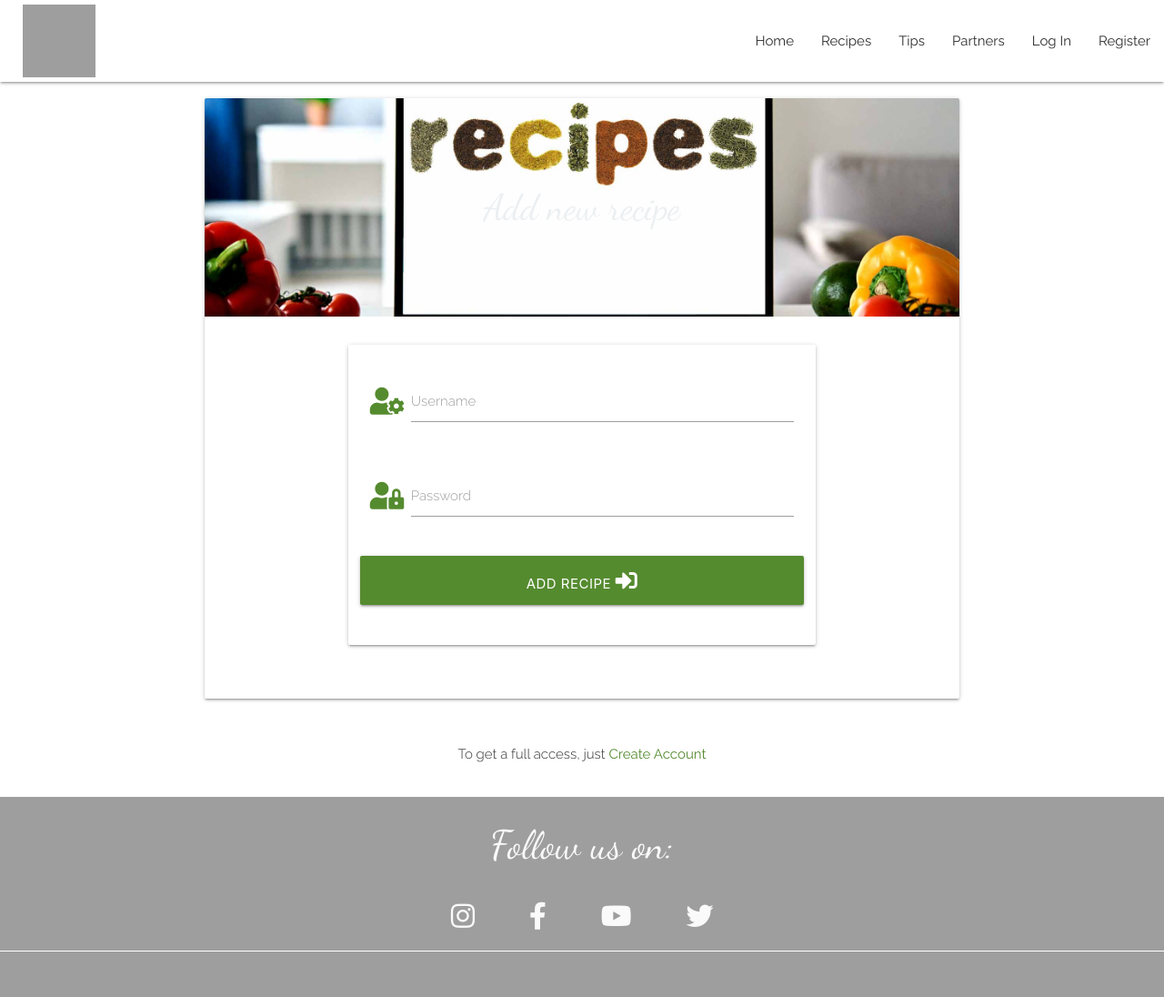
After one commit to andrewskyboss/milestone-project-03, a Flask app: page /add_recipe in a window 1280 px wide. The commit adds this page. Shown: the whole page at 91% size. Run offline with Flask 2, Linux system fonts and the light colour scheme; data that the repository does not hold is empty; some libraries are stand-ins or nearby versions; grey boxes are pictures that could not be loaded.

Commit message:
Adding recipe functionality

```diff
--- a/app.py
+++ b/app.py
@@ -110,6 +110,26 @@ def logout():
     return redirect(url_for("login"))
 
 
+@app.route("/add_recipe", methods=["GET", "POST"])
+def add_recipe():
+    if request.method == "POST":
+        # is_urgent = "on" if request.form.get("is_urgent") else "off"
+        task = {
+            "category_name": request.form.get("category_name"),
+            "task_name": request.form.get("task_name"),
+            "task_description": request.form.get("task_description"),
+            "is_urgent": is_urgent,
+            "due_date": request.form.get("due_date"),
+            "created_by": session["user"]
+        }
+        mongo.db.tasks.insert_one(task)
+        flash("Recipe is Successfully Added")
+        return redirect(url_for("get_recipes"))
+
+    categories = mongo.db.categories.find().sort("category_name", 1)
+    return render_template("add_recipe.html", categories=categories)
+
+
 if __name__ == "__main__":
     app.run(host=os.environ.get("IP"),
             port=int(os.environ.get("PORT")),
--- /dev/null
+++ b/templates/add_recipe.html
@@ -0,0 +1,56 @@
+{% extends "base.html" %}
+{% block content %}
+
+    <div class="row">
+        <div class="col s12 m8 offset-m2">
+            <div class="card">
+                <div class="card-image">
+                    <img class="responsive-img" src="{{url_for('static', filename='images/project-3-img-014e.jpg')}}">
+                    <span class="card-title blue-grey-text text-lighten-5 center-align">Add new recipe</span>
+                </div>
+                <div class="card-content">
+                    <div class="row">
+                        <form class="col s12 m8 offset-m2" method="POST" action="{{ url_for('login') }}">
+                            <div class="card-panel">
+                                <!-- username -->
+                                <div class="row">
+                                    <div class="input-field col s12">
+                                        <i class="fas fa-user-cog prefix light-green-text text-darken-3"></i>
+                                        <input id="username" name="username" type="text" minlength="5"
+                                            maxlength="15" pattern="^[a-zA-Z0-9]{6,18}$" class="validate" required>
+                                        <label for="username">Username</label>
+                                    </div>
+                                </div>
+                                <!-- passowrd -->
+                                <div class="row">
+                                    <div class="input-field col s12">
+                                        <i class="fas fa-user-lock prefix light-green-text text-darken-3"></i>
+                                        <input id="password" name="password" type="password" minlength="5"
+                                            maxlength="15" pattern="^[a-zA-Z0-9]{6,18}$" class="validate" required>
+                                        <label for="password">Password</label>
+                                    </div>
+                                </div>
+                                <!-- register -->
+                                <div class="row">
+                                    <button type="submit" class="col s12 btn-large light-green darken-3 text-shadow">
+                                        Add recipe <i class="fas fa-sign-in-alt"></i>
+                                    </button>
+                                </div>
+                            </div>
+                        </form>
+                    </div>
+                </div>
+            </div>
+        </div>
+    </div>
+
+    <div class="row">
+        <div class="col s12 m8 offset-m2">
+            <p class="center-align">
+                To get a full access, just
+                <a href="{{ url_for('register') }}" class="link-text light-green-text text-darken-3">Create Account</a>
+            </p>
+        </div>
+    </div>
+
+{% endblock %}
--- a/templates/base.html
+++ b/templates/base.html
@@ -39,7 +39,7 @@
                     <li><a href="partners.html">Partners</a></li>
                 {% if session.user %}
                     <li><a href="{{ url_for('profile', username=session['user']) }}">Profile</a></li>
-                    <li><a href="">Add New Recipe</a></li>
+                    <li><a href="{{ url_for('add_recipe') }}">Add New Recipe</a></li>
                     <li><a href="{{ url_for('logout') }}">Log Out</a></li>
                 {% else %}
                     <li><a href="{{ url_for('login') }}">Log In</a></li>
@@ -57,7 +57,7 @@
                 <li><a href="partners.html">Partners</a></li>
             {% if session.user %}
                 <li><a href="{{ url_for('profile', username=session['user']) }}">Profile</a></li>
-                <li><a href="">Add New Recipe</a></li>
+                <li><a href="{{ url_for('add_recipe') }}">Add New Recipe</a></li>
                 <li><a href="{{ url_for('logout') }}">Log Out</a></li>
             {% else %}
                 <li><a href="{{ url_for('login') }}">Log In</a></li>
```
